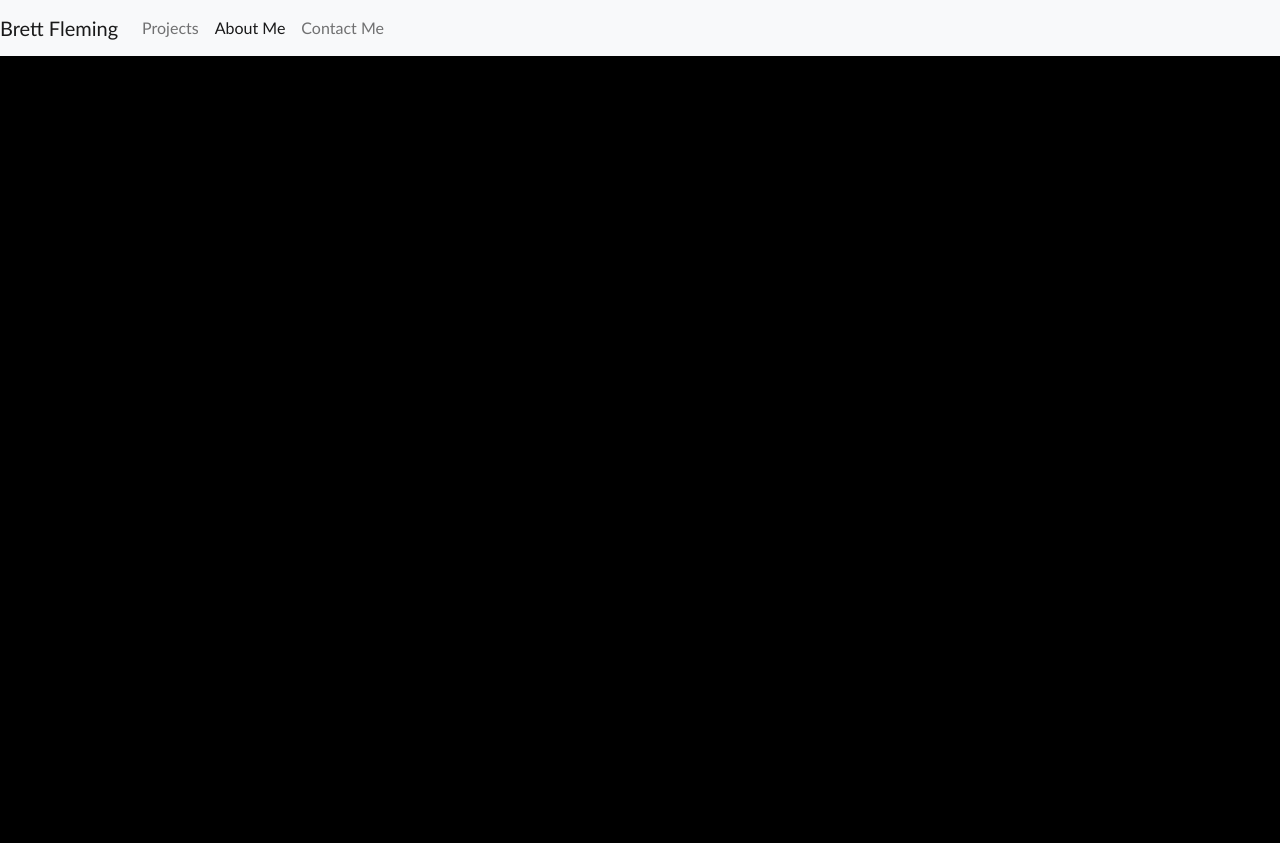
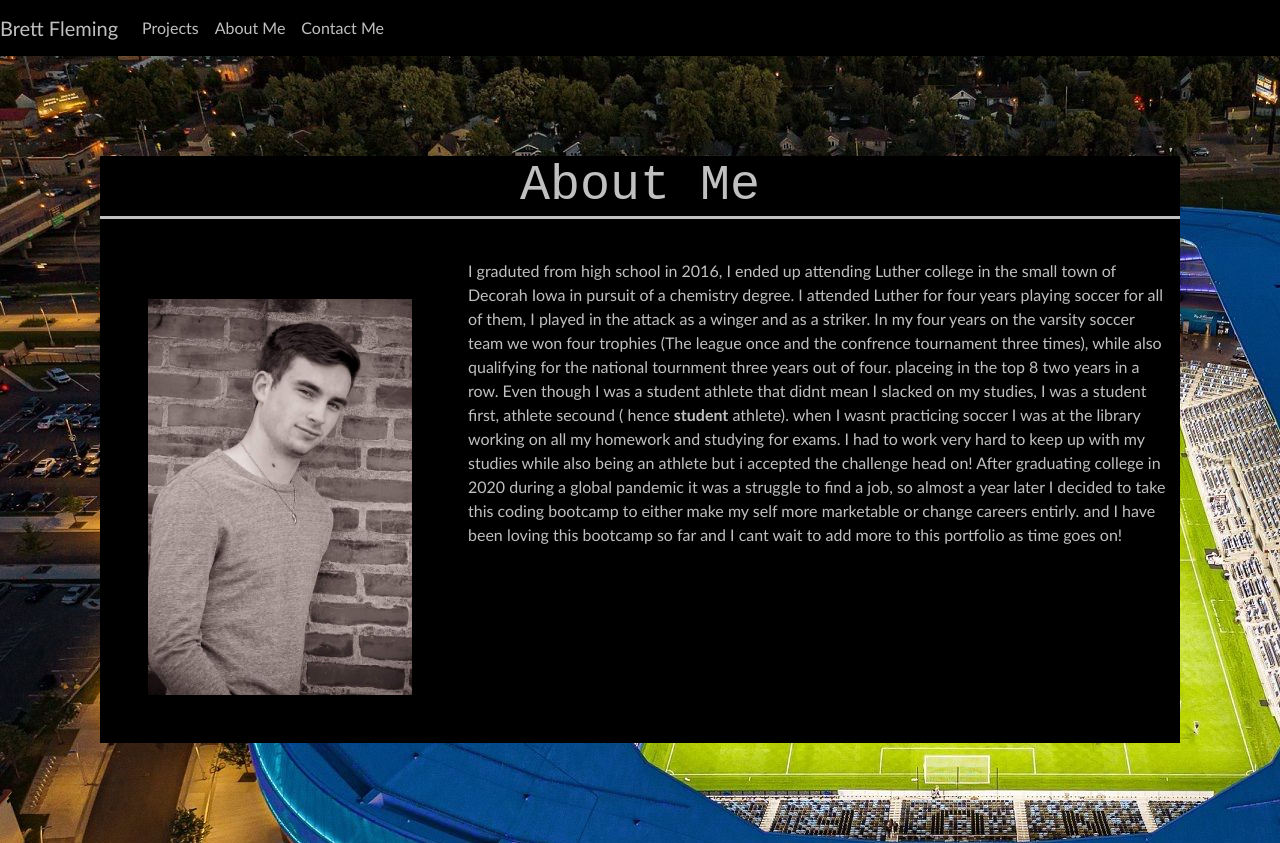
Before and after one commit to brettfleming/react-portfolio, a React (Create React App) app: page /about in a window 1280 px wide. Before the commit the page ends 800 px from the top, so only its background shows below. Built offline with nearby package versions, Linux system fonts and the light colour scheme.

Commit message:
added the about me page

```diff
--- a/src/App.css
+++ b/src/App.css
@@ -8,7 +8,7 @@
 }
 
 body {
-  background-color: black;
+  background-image: url('./assets/photos/mn-united-stadium.jpg');
 }
 h1 {
   font-family:'Courier New', Courier, monospace;
@@ -22,3 +22,20 @@ h3 {
   color: silver;
   font-size: 20px;
 }
+.navbar-brand{
+  color: silver;
+  text-decoration: none;
+}
+.nav-link{
+  color: silver;
+  text-decoration: none;
+}
+.about {
+  background-color: black;
+  margin: 100px;
+}
+.about-title {
+  text-align: center;
+  font-size: 50px;
+  border-bottom: silver solid 3px;
+}
--- a/src/App.js
+++ b/src/App.js
@@ -2,6 +2,7 @@ import './App.css';
 import { BrowserRouter as Router, Route, Switch } from "react-router-dom";
 import Nav from './components/Nav';
 import Home from "./pages/Home";
+import About from "./pages/About";
 
 function App() {
   return (
@@ -10,8 +11,8 @@ function App() {
         <Nav />
         <Switch>
           <Route exact path='/' component={Home}/>
+          <Route path='/about' component={About}/>
           {/* <Route exact path='/saved' component={Saved}/>
-          <Route path='/about' component={About}/>
           <Route component={NoMatch}/> */}
         </Switch>
       </div>
--- a/src/components/Nav.js
+++ b/src/components/Nav.js
@@ -19,7 +19,7 @@ function Nav() {
   };
 
   const toggleNav = () => {
-    setNavObj({ open: !this.state.open });
+    setNavObj({ open: !navObj.open });
   };
 
   useEffect( () => {
@@ -31,7 +31,7 @@ function Nav() {
   }, [])
 
     return (
-      <nav className="navbar navbar-expand-lg navbar-light bg-light mb-2">
+      <nav className="navbar navbar-expand-lg bg-black mb-2">
         <Link className="navbar-brand" to="/">
           Brett Fleming
         </Link>
--- /dev/null
+++ b/src/pages/About.js
@@ -0,0 +1,27 @@
+import Me from '../assets/photos/me.jpg'
+
+
+
+function About() {
+    return (
+        <div className='about'>
+            <h1 className='about-title'>About Me</h1>
+            <div>
+                <div className='d-flex'>
+                    <img className='col-4 p-5'src={Me}/>
+                    <p className='col-8 p-2'>I graduted from high school in 2016, I ended up attending Luther college in the small town of Decorah Iowa in pursuit of a chemistry degree.
+        I attended Luther for four years playing soccer for all of them, I played in the attack as a winger and as a striker. In my four years on the varsity soccer team we won
+        four trophies (The league once and the confrence tournament three times), while also qualifying for the national tournment three years out of four. placeing in the top 8 two years in
+        a row. Even though I was a student athlete that didnt mean I slacked on my studies, I was a student first, athlete secound ( hence <strong>student</strong> athlete). when I
+        wasnt practicing soccer I was at the library working on all my homework and studying for exams. I had to work very hard to keep up with my studies while also being an athlete
+        but i accepted the challenge head on! After graduating college in 2020 during a global pandemic it was a struggle to find a job, so almost a year later I decided to take this coding bootcamp to either make my self
+        more marketable or change careers entirly. and I have been loving this bootcamp so far and I cant wait to add more to this portfolio as time goes on!</p>
+                </div>
+            </div>
+        </div>
+    )
+
+}
+
+
+export default About;
--- a/src/pages/Home.js
+++ b/src/pages/Home.js
@@ -7,7 +7,7 @@ function Home() {
             <p className="lead">Full Stack Developer, based out of Minnesota </p>
             <hr className="my-4"></hr>
             <p className="lead">
-                <a className="btn btn-primary btn-lg" href="#" role="button">Learn more</a>
+                <a className="btn btn-primary btn-lg" href="/about" role="button">Learn more about me</a>
             </p>
         </div>
     )
```
Also changed, not shown: src/assets/photos/me.jpg (added), src/assets/photos/mn-united-stadium.jpg (added).
